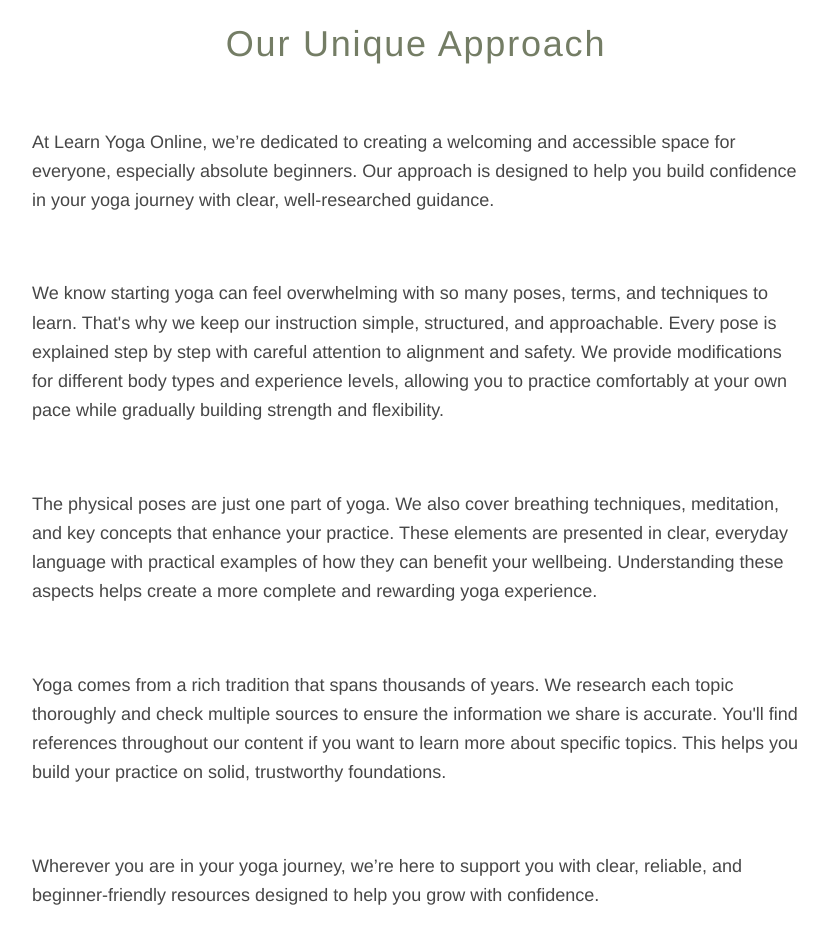
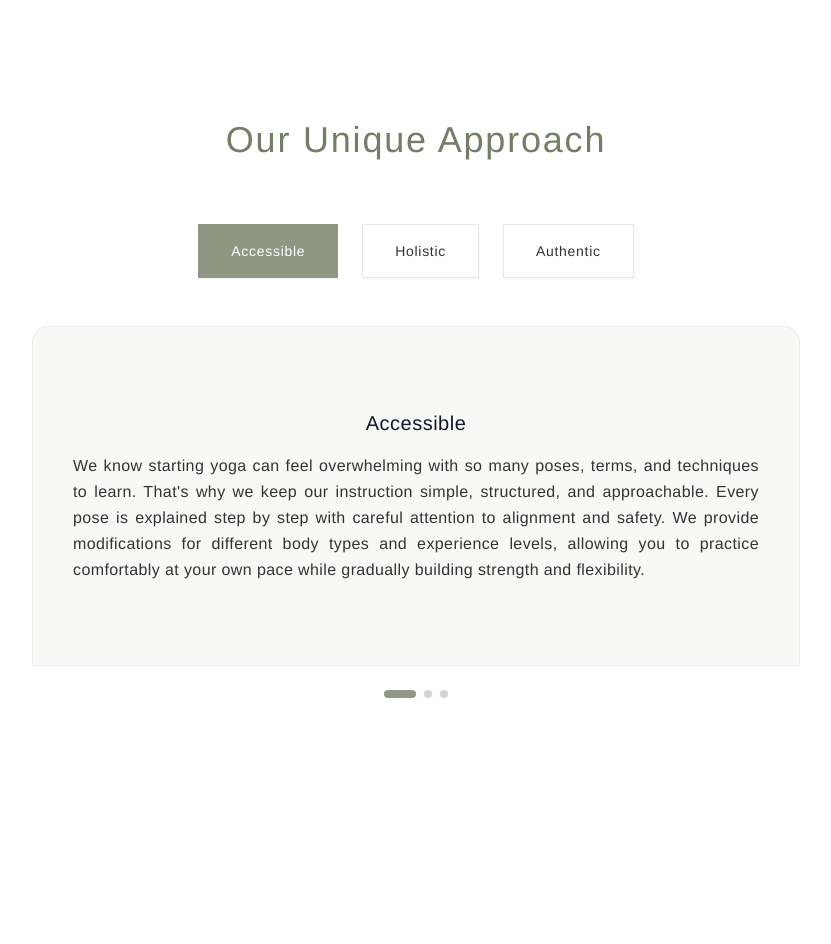
Before and after one commit to samanthacabrera/yoga-library, a React (Vite) app: page / in a window 1280 px wide. Shown: the part 1600-2544 px from the top of the page, without its empty margins (224-1055 px from the left). Built offline with nearby package versions, Linux system fonts and the light colour scheme.

Commit message:
update styling for approach section

```diff
--- a/src/components/Home.jsx
+++ b/src/components/Home.jsx
@@ -1,3 +1,4 @@
+import React, { useState } from 'react';
 import { Helmet } from 'react-helmet';
 import { Parallax } from 'react-parallax';
 import { motion } from 'framer-motion';
@@ -5,6 +6,22 @@ import { Link } from 'react-router-dom';
 import PageNav from './PageNav';
 
 const Home = () => {
+  const [activeTab, setActiveTab] = useState(0);
+
+  const approaches = [
+    {
+      title: "Accessible",
+      mainText: "We know starting yoga can feel overwhelming with so many poses, terms, and techniques to learn. That's why we keep our instruction simple, structured, and approachable. Every pose is explained step by step with careful attention to alignment and safety. We provide modifications for different body types and experience levels, allowing you to practice comfortably at your own pace while gradually building strength and flexibility."
+    },
+    {
+      title: "Holistic",
+      mainText: "The physical poses are just one part of yoga. We also cover breathing techniques, meditation, and key concepts that enhance your practice. These elements are presented in clear, everyday language with practical examples of how they can benefit your wellbeing. Understanding these aspects helps create a more complete and rewarding yoga experience."
+    },
+    {
+      title: "Authentic",
+      mainText: "Yoga comes from a rich tradition that spans thousands of years. We research each topic thoroughly and check multiple sources to ensure the information we share is accurate. You'll find references throughout our content if you want to learn more about specific topics. This helps you build your practice on solid, trustworthy foundations."
+    },
+  ];
   return (
     <>
       <Helmet>
@@ -107,22 +124,76 @@ const Home = () => {
             whileInView={{ opacity: 1 }}
             viewport={{ once: false, amount: 0.1 }}
             transition={{ duration: 1.5 }}
-            className="space-y-28"
+            className="py-24"
           >
-            <div>
-              <h2 className="text-2xl md:text-4xl mb-16 text-center tracking-wider">
-                Our Unique Approach
-              </h2>
+            <h2 className="text-2xl md:text-4xl mb-16 text-center tracking-wider">
+              Our Unique Approach
+            </h2>
 
-              <div className="grid grid-cols-1 gap-y-16 text-lg leading-relaxed opacity-90">
-                <p>At Learn Yoga Online, we’re dedicated to creating a welcoming and accessible space for everyone, especially absolute beginners. Our approach is designed to help you build confidence in your yoga journey with clear, well-researched guidance.</p>
-                <p>We know starting yoga can feel overwhelming with so many poses, terms, and techniques to learn. That's why we keep our instruction simple, structured, and approachable. Every pose is explained step by step with careful attention to alignment and safety. We provide modifications for different body types and experience levels, allowing you to practice comfortably at your own pace while gradually building strength and flexibility.</p>
-                <p>The physical poses are just one part of yoga. We also cover breathing techniques, meditation, and key concepts that enhance your practice. These elements are presented in clear, everyday language with practical examples of how they can benefit your wellbeing. Understanding these aspects helps create a more complete and rewarding yoga experience.</p>
-                <p>Yoga comes from a rich tradition that spans thousands of years. We research each topic thoroughly and check multiple sources to ensure the information we share is accurate. You'll find references throughout our content if you want to learn more about specific topics. This helps you build your practice on solid, trustworthy foundations.</p>
-                <p>Wherever you are in your yoga journey, we’re here to support you with clear, reliable, and beginner-friendly resources designed to help you grow with confidence.</p>
+            {/* Tab Navigation */}
+            <div className="mb-12">
+              <div className="flex flex-wrap justify-center gap-6">
+                {approaches.map((approach, index) => (
+                  <motion.button
+                    key={index}
+                    onClick={() => setActiveTab(index)}
+                    whileHover={{ y: -2 }}
+                    whileTap={{ scale: 0.98 }}
+                    className={`py-4 px-8 transition-all duration-300 focus:outline-none border shadow-sm text-sm tracking-wider ${
+                      activeTab === index
+                        ? "bg-moss/80 text-white shadow-md border-transparent"
+                        : "bg-white text-charcoal hover:bg-moss/20 border-gray-200"
+                    }`}
+                  >
+                    {approach.title}
+                  </motion.button>
+                ))}
+              </div>
+            </div>
+
+            <div className="relative overflow-hidden rounded-t-2xl min-h-[340px] bg-moss/5 border border-moss/10">
+              {approaches.map((approach, index) => (
+                <motion.div
+                  key={index}
+                  initial={false}
+                  animate={{
+                    opacity: activeTab === index ? 1 : 0,
+                    x: activeTab === index ? 0 : activeTab > index ? -100 : 100,
+                    display: activeTab === index ? "block" : "none"
+                  }}
+                  transition={{ duration: 0.5, ease: "easeInOut" }}
+                  className="absolute inset-0 p-10"
+                >
+                  <div className="flex flex-col h-full justify-center text-justify">
+                    <h3 className="text-xl text-center tracking-wide text-gray-900 mb-4">
+                      {approach.title}
+                    </h3>
+                    <p className="leading-relaxed tracking-wide ">
+                      {approach.mainText}
+                    </p>
+                  </div>
+                </motion.div>
+              ))}
+            </div>
+
+            <div className="mt-6 flex justify-center">
+              <div className="flex space-x-2">
+                {approaches.map((_, index) => (
+                  <button
+                    key={index}
+                    onClick={() => setActiveTab(index)}
+                    className={`transition-all duration-300 rounded-full ${
+                      activeTab === index
+                        ? "w-8 h-2 bg-moss/80"
+                        : "w-2 h-2 bg-gray-300 hover:bg-gray-400"
+                    }`}
+                    aria-label={`Go to slide ${index + 1}`}
+                  />
+                ))}
               </div>
             </div>
           </motion.div>
+
 
           {/* Intro */}
           <motion.div
```
